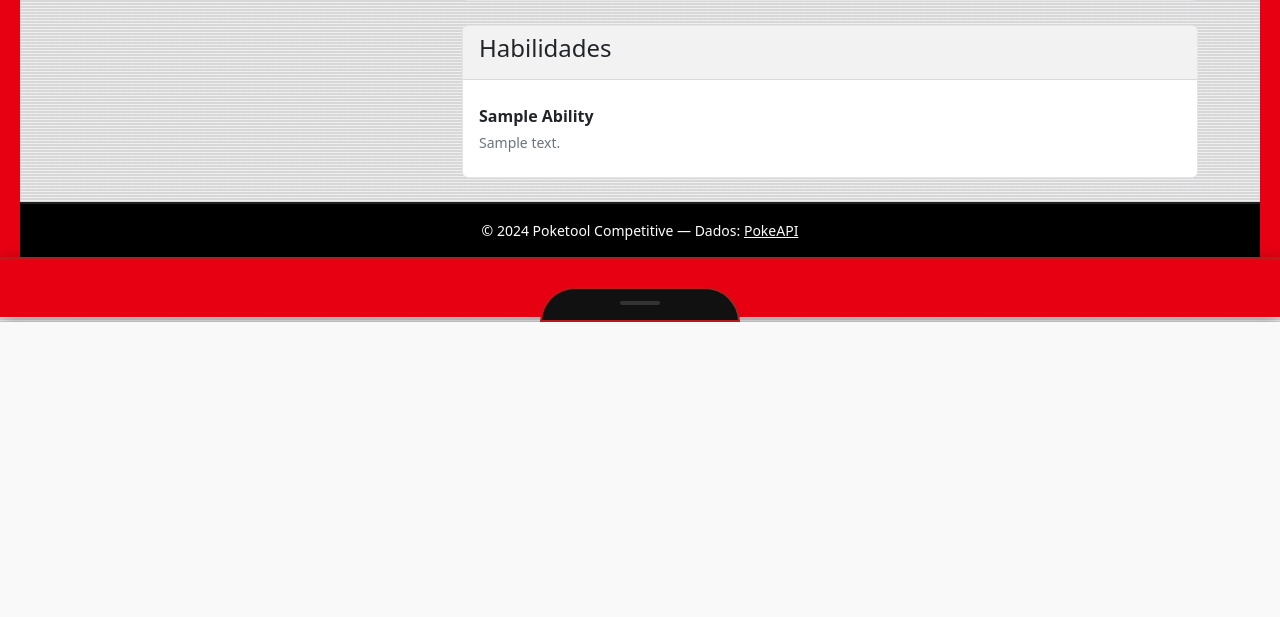
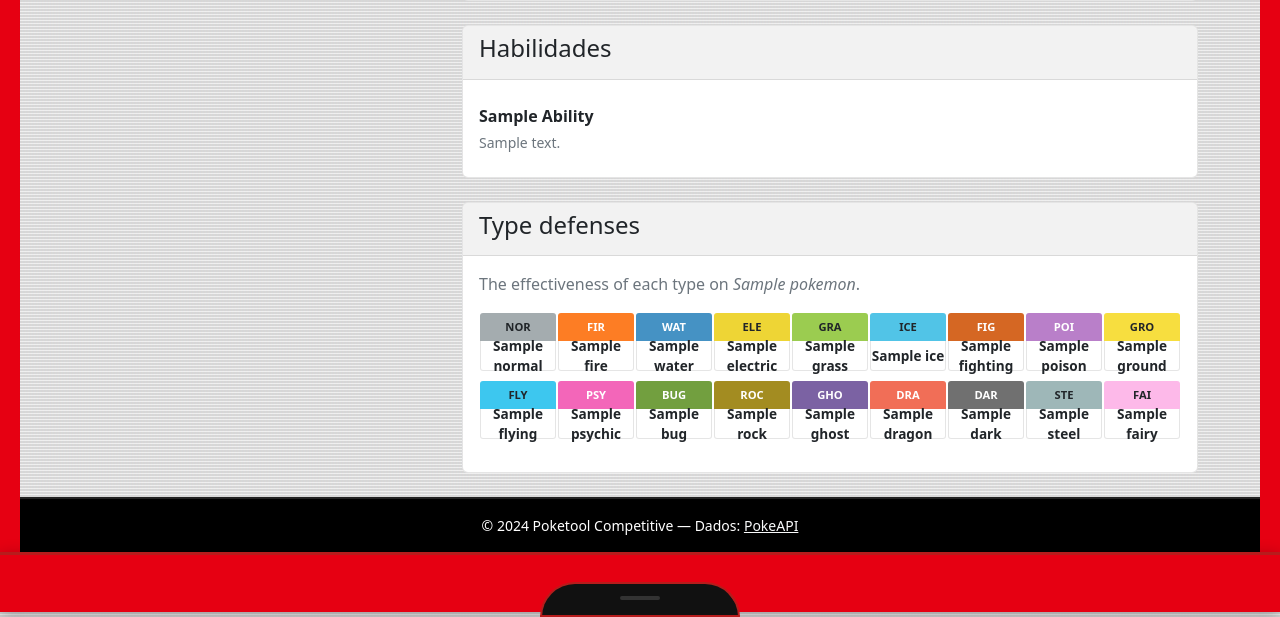
Before and after one commit to CristoferBernado/pokemon-competitive-tool, a Flask app: template app/templates/pokemon_detail.html in a window 1280 px wide. Shown: the part 529-1146 px from the top of the page. Before the commit the page ends 851 px from the top, so only its background shows below. Run offline with Flask 3, Linux system fonts and the light colour scheme; the template is opened without the code that fills it: most values are stand-ins (such as "Sample title", 1, 10 or a date in 2020).

Commit message:
Adição da tabela de tipos e fraquezas em cada pokemon

```diff
--- a/app/static/css/style.css
+++ b/app/static/css/style.css
@@ -346,3 +346,58 @@ body.pokedex-body {
 .text-muted {
     color: var(--muted-text) !important;
 }
+
+/* Type Defenses */
+.type-defense-grid {
+    display: flex;
+    flex-direction: column;
+}
+
+.defense-row {
+    display: flex;
+    justify-content: space-between;
+    width: 100%;
+}
+
+.defense-cell {
+    display: flex;
+    flex-direction: column;
+    flex: 1;
+    margin: 1px;
+    min-width: 0;
+}
+
+.defense-cell .type-badge-pill {
+    padding: 6px 0;
+    margin: 0;
+    border-radius: 3px 3px 0 0;
+    font-size: 0.70rem;
+    text-align: center;
+    box-shadow: none;
+    height: 28px;
+    display: flex;
+    justify-content: center;
+    align-items: center;
+}
+
+.defense-cell .defense-val {
+    padding: 6px 0;
+    border-radius: 0 0 3px 3px;
+    font-size: 0.85rem;
+    font-weight: bold;
+    text-align: center;
+    height: 30px;
+    background-color: transparent;
+    border: 1px solid var(--border-color);
+    border-top: none;
+    color: var(--text-color);
+    display: flex;
+    justify-content: center;
+    align-items: center;
+}
+
+.val-0-0 { background-color: #2e3436 !important; color: #fff !important; border-color: #2e3436 !important; }
+.val-0-25 { background-color: #790000 !important; color: #ffebeb !important; border-color: #790000 !important;}
+.val-0-5 { background-color: #a40000 !important; color: #ffd7d7 !important; border-color: #a40000 !important; }
+.val-2-0 { background-color: #4e9a06 !important; color: #fff !important; border-color: #4e9a06 !important; }
+.val-4-0 { background-color: #73d216 !important; color: #000 !important; border-color: #73d216 !important; }
--- a/app/templates/pokemon_detail.html
+++ b/app/templates/pokemon_detail.html
@@ -101,6 +101,40 @@
                 </ul>
             </div>
         </div>
+
+        <div class="card mt-4">
+            <div class="card-header">
+                <h4>Type defenses</h4>
+            </div>
+            <div class="card-body">
+                <p class="mb-3 text-muted">The effectiveness of each type on <i>{{ pokemon.name }}</i>.</p>
+
+                <div class="type-defense-grid mb-3">
+                    {% set all_types = ['normal', 'fire', 'water', 'electric', 'grass', 'ice', 'fighting', 'poison', 'ground', 'flying', 'psychic', 'bug', 'rock', 'ghost', 'dragon', 'dark', 'steel', 'fairy'] %}
+
+                    <div class="d-flex flex-wrap defense-row">
+                        {% for t in all_types[:9] %}
+                        <div class="defense-cell">
+                            <div class="type-badge-pill type-{{ t }}">{{ t[:3]|upper }}</div>
+                            <div class="defense-val val-{{ pokemon.type_defenses[t]|string|replace('.', '-') }}">
+                                {% if pokemon.type_defenses[t] == 0.5 %}&frac12;{% elif pokemon.type_defenses[t] == 0.25 %}&frac14;{% elif pokemon.type_defenses[t] == 0.0 %}0{% elif pokemon.type_defenses[t] == 1.0 %}{% elif pokemon.type_defenses[t] == 2.0 %}2{% elif pokemon.type_defenses[t] == 4.0 %}4{% else %}{{ pokemon.type_defenses[t] }}{% endif %}
+                            </div>
+                        </div>
+                        {% endfor %}
+                    </div>
+                    <div class="d-flex flex-wrap defense-row mt-2">
+                        {% for t in all_types[9:] %}
+                        <div class="defense-cell">
+                            <div class="type-badge-pill type-{{ t }}">{{ t[:3]|upper }}</div>
+                            <div class="defense-val val-{{ pokemon.type_defenses[t]|string|replace('.', '-') }}">
+                                 {% if pokemon.type_defenses[t] == 0.5 %}&frac12;{% elif pokemon.type_defenses[t] == 0.25 %}&frac14;{% elif pokemon.type_defenses[t] == 0.0 %}0{% elif pokemon.type_defenses[t] == 1.0 %}{% elif pokemon.type_defenses[t] == 2.0 %}2{% elif pokemon.type_defenses[t] == 4.0 %}4{% else %}{{ pokemon.type_defenses[t] }}{% endif %}
+                            </div>
+                        </div>
+                        {% endfor %}
+                    </div>
+                </div>
+            </div>
+        </div>
     </div>
 </div>
 {% endblock %}
```
Also changed, not shown: app/models/pokemon.py (+10 -0 lines), app/models/type_defenses.py (added, +22 -0 lines), fetch_types.py (added, +33 -0 lines).
